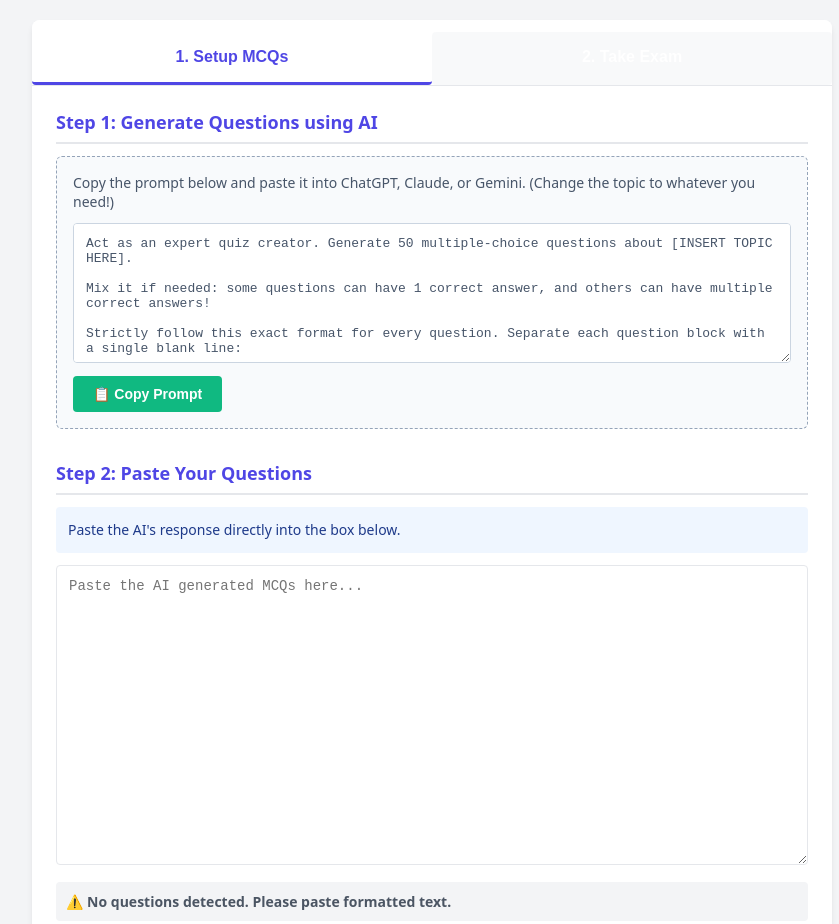
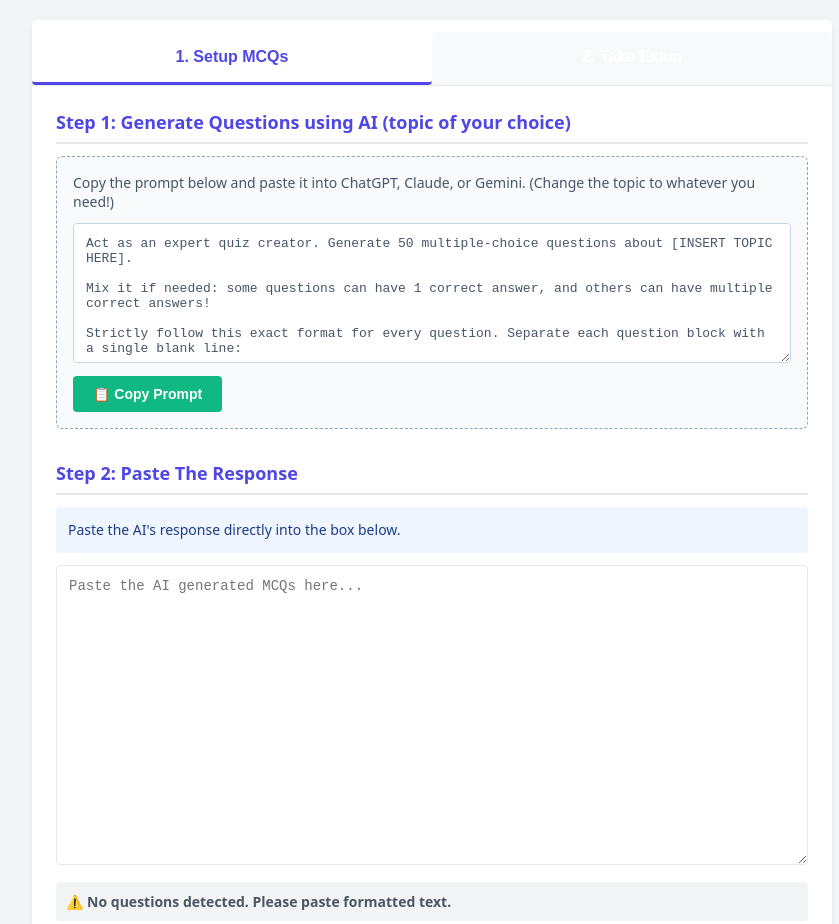
Before and after one commit to Bhubonmondal/aiMcqMaker, a plain HTML site: page index.html in a window 1280 px wide. Shown: the top 924 px of the page, without its empty margins (208-1047 px from the left). Drawn offline with Linux system fonts and the light colour scheme.

Commit message:
Update index.html

```diff
--- a/index.html
+++ b/index.html
@@ -278,7 +278,7 @@
 
         <!-- Workflow Step 1 -->
         <div class="workflow-step">
-            <h3 class="step-header">Step 1: Generate Questions using AI</h3>
+            <h3 class="step-header">Step 1: Generate Questions using AI (topic of your choice)</h3>
             <div class="ai-prompt-box">
                 <p style="margin-top: 0; font-size: 14px; color: #475569; margin-bottom: 12px;">Copy the prompt below and paste it into ChatGPT, Claude, or Gemini. (Change the topic to whatever you need!)</p>
                 <textarea id="ai-prompt-text" class="ai-textarea" readonly>Act as an expert quiz creator. Generate 50 multiple-choice questions about [INSERT TOPIC HERE].
@@ -300,7 +300,7 @@ Explanation: [Brief explanation of why the answer is correct]</textarea>
 
         <!-- Workflow Step 2 -->
         <div class="workflow-step" style="margin-bottom: 0;">
-            <h3 class="step-header">Step 2: Paste Your Questions</h3>
+            <h3 class="step-header">Step 2: Paste The Response</h3>
             <div class="instructions">
                 Paste the AI's response directly into the box below.
             </div>
```
